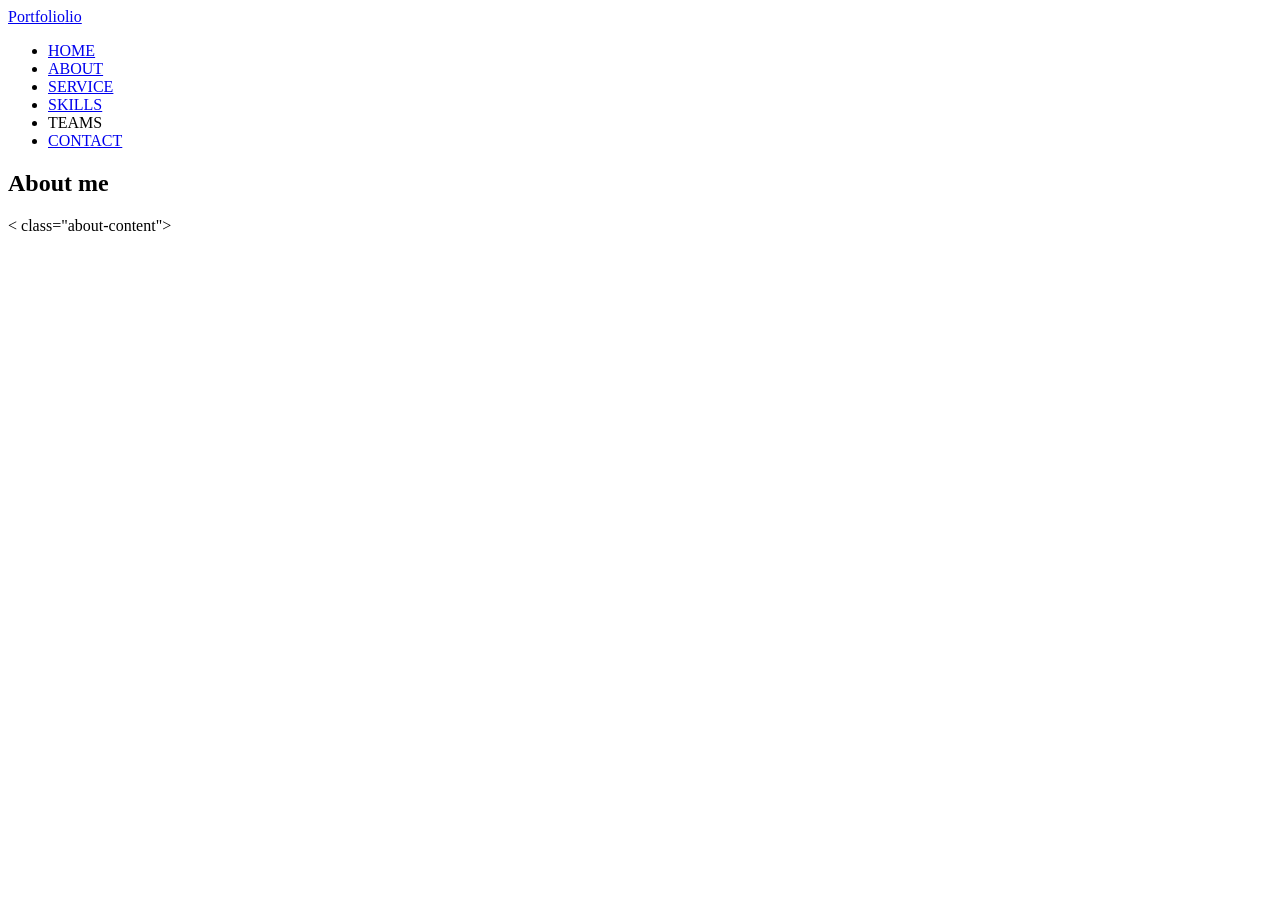
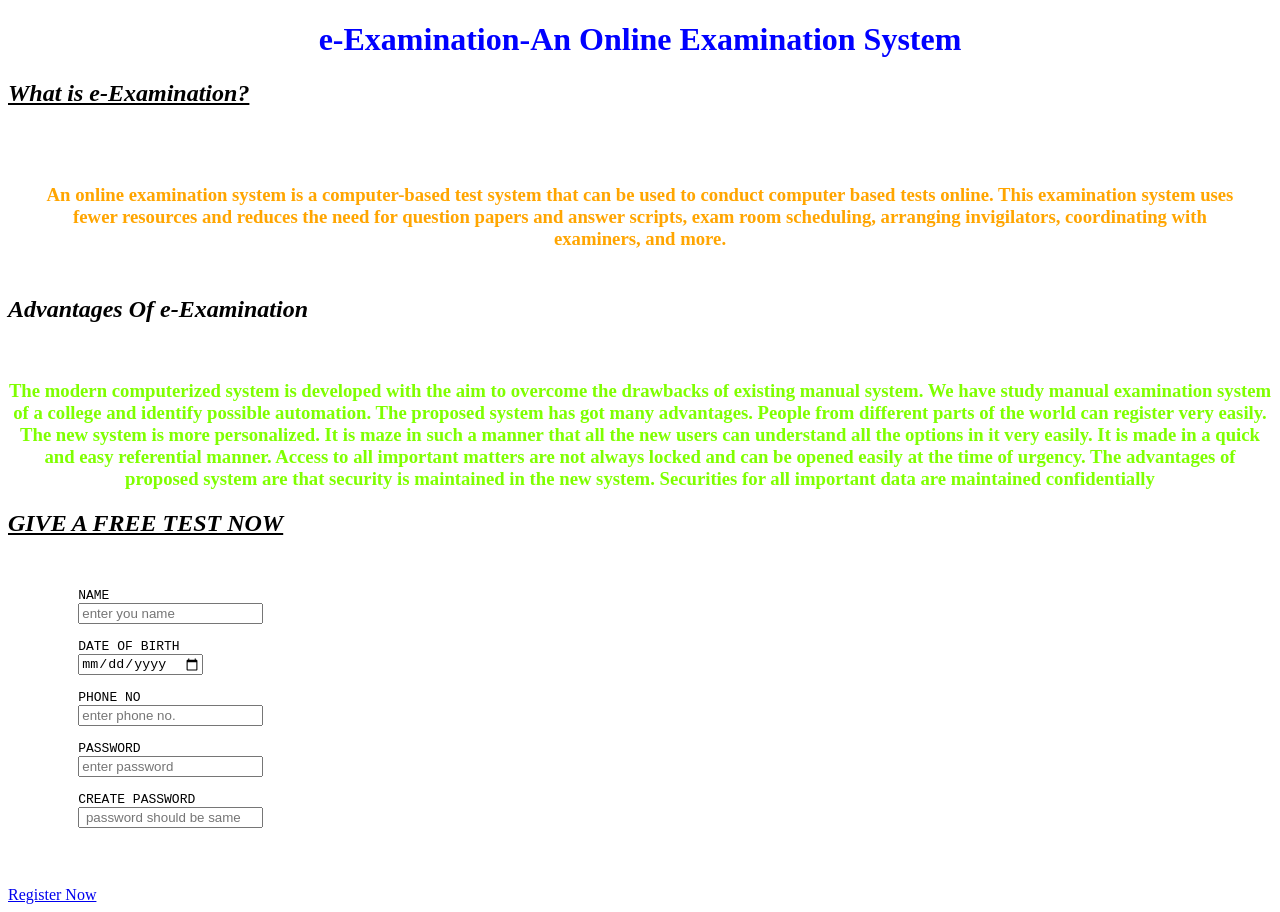
Before and after one commit to raj2004m/Rajkumar, a plain HTML site: page index.html in a window 1280 px wide. Before the commit the page ends 800 px from the top, so only its background shows below. Drawn offline with Linux system fonts and the light colour scheme.

Commit message:
first commit

```diff
--- a/index.html
+++ b/index.html
@@ -1,43 +1,63 @@
-<!DOCTYPE html> <!--version of HTML-->
-<html lang="en"> <!--root-->
+<!DOCTYPE html>
+<html lang="en">
 <head>
     <meta charset="UTF-8">
     <meta http-equiv="X-UA-Compatible" content="IE=edge">
     <meta name="viewport" content="width=device-width, initial-scale=1.0">
-    <title>PORTFOLIO PROJECT</title>
-    <link rel="stylesheet" href="style.css">
+    <title>E-Examination</title>
+    <link rel="stylesheet" href="style1.css">
 </head>
 <body>
-<div class="scroll-up-down">
-    <i class="fas fa-angle-up"></i>
-</div>
-<nav class="navbar">
-    <div class="max-width">
-        <div class="logo">
-            <a href="#">Portfolio<span>lio</span></a>
-        </div>
-        <ul class="menu">
-            <li><a href="#home" class="menu-btn">HOME</a></li>
-            <li><a href="#about" class="menu-btn">ABOUT</a></li>
-            <li><a href="#home" class="menu-btn">SERVICE</a></li>
-            <li><a href="#home" class="menu-btn">SKILLS</a></li>
-            <li><a href="#home" class="menu-btn"></a>TEAMS</li>
-            <li><a href="#contact" class="menu-btn">CONTACT</a></li>
-        </ul>
-        <div class="menu-btn>"
-         <i class="fas fa-bars"></i>
+    <div class="R1" id="1">    <h1>e-Examination-An Online Examination System</h1>
+    </div>
+    <h2><i><u>What is e-Examination?</u></i></h2><br/>
+  <div class="R2" id="2">
+    <p><h3>An online examination system is a computer-based test system that can
+        be used to conduct computer based tests online. This examination
+        system uses fewer resources and reduces the need for question papers
+        and answer scripts, exam room scheduling, arranging invigilators,
+        coordinating with examiners, and more.</h3></p>
   </div>
-</nav>
-<!--home selection start-->
-<selection class="home" id="home">
-    <div class="max-width">
-        <h2 class="title">About me</h2>
-        < class="about-content">
-            <div class="column-left"></div>
+  <h2><i><u></u>Advantages Of e-Examination</i></h2><br/>
+  <div class="R3" id="3">
+    <p><h3>The modern computerized system is developed with the aim to
+        overcome the drawbacks of existing manual system. We have study
+        manual examination system of a college and identify possible
+        automation. The proposed system has got many advantages. People
+        from different parts of the world can register very easily. The new
+        system is more personalized. It is maze in such a manner that all the new
+        users can understand all the options in it very easily. It is made in a
+        quick and easy referential manner. Access to all important matters are
+        not always locked and can be opened easily at the time of urgency. The
+        advantages of proposed system are that security is maintained in the
+        new system. Securities for all important data are maintained
+        confidentially</h3></p>
+
+  </div>
+  <div class="R4" id="4">
+    <h2><i><u>GIVE A FREE TEST NOW</u></i></h2><br/>
+  </div>
+  <pre>
+         <label>NAME</label>
+         <input type="name" placeholder="enter you name"><br/>
+         <label>DATE OF BIRTH</label>
+         <input type="date"><br/>
+         <label>PHONE NO</label>
+         <input type="number" placeholder="enter phone no."><br/>
+         <label>PASSWORD</label>
+         <input type="password" placeholder="enter password"><br/>
+         <label>CREATE PASSWORD</label>
+         <input type="password" placeholder=" password should be same"><br/>
+
+   </pre>
+        <a href="index1.html">Register Now
+        </a>
 
 
-        </div>
-    </div>
-</selection>
+
+
+
+
+
 </body>
 </html>
```
Also changed, not shown: Index3.html (deleted, +0 -63 lines), script.js (deleted), style.css (deleted), style3.css (deleted).
